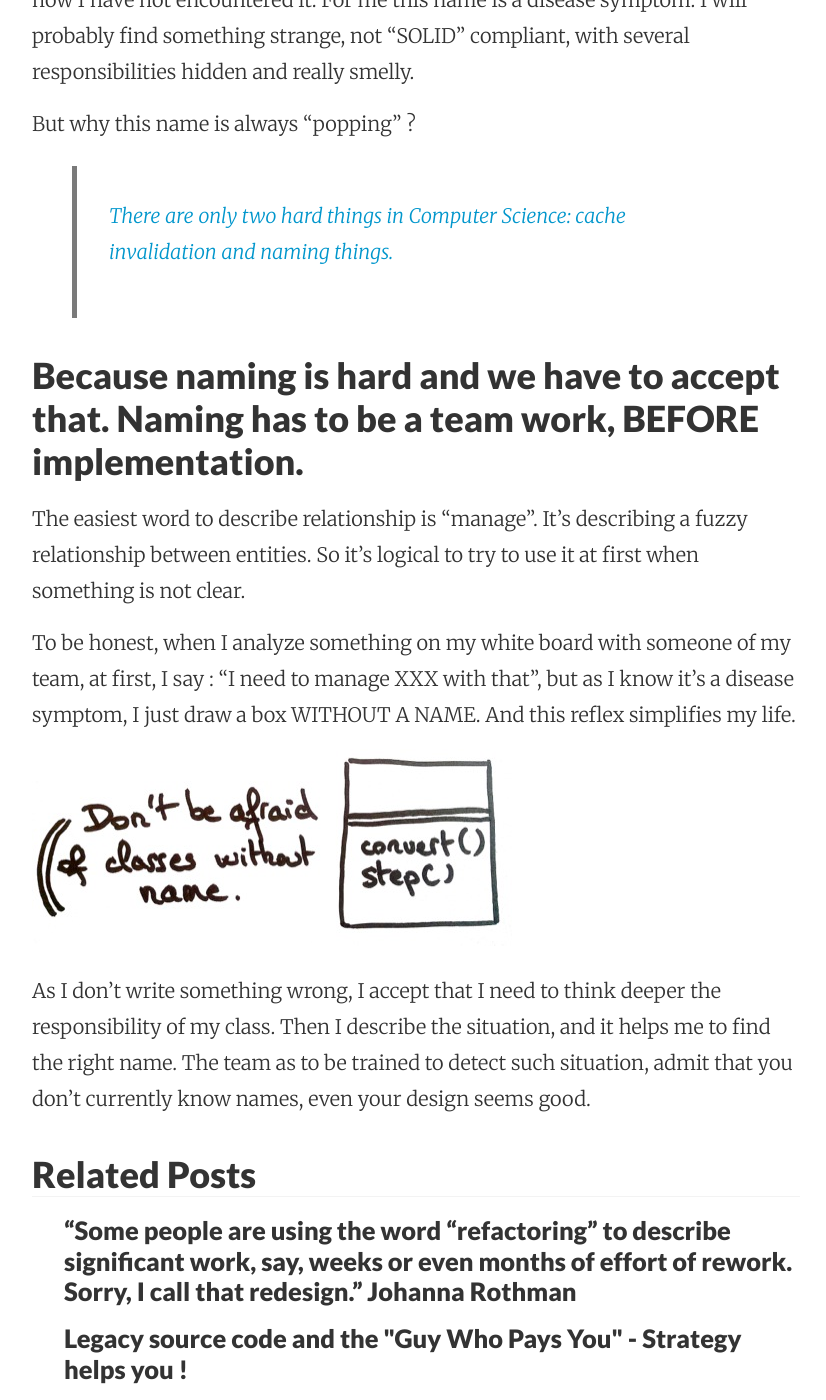
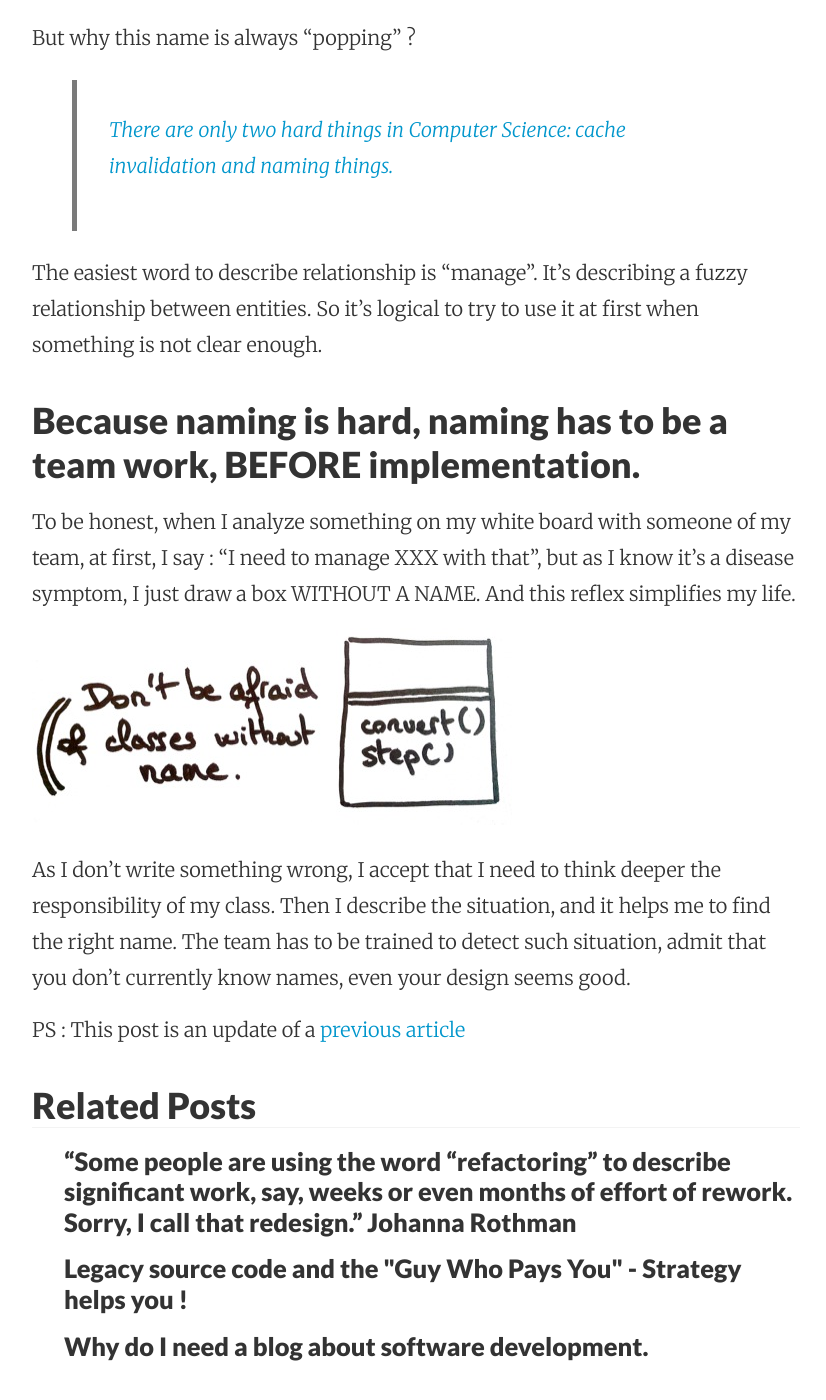
Before and after one commit to thomasleguillou/thomasleguillou.github.io, a Jekyll site: the page built from _posts/2013-08-04-All-Managers-have-to-die.md, in a window 1280 px wide and 1400 px high, scrolled down 788 px. Shown: the whole window, without its empty margins (224-1050 px from the left). Built offline with Jekyll 4.4.1, drawn with Linux system fonts in a browser that asks for light colours; nearby versions of some CDN libraries; Markdown is read by kramdown in place of the engine named in the settings; some of the changed text lies outside the part shown.

Commit message:
title renamed

```diff
--- a/_posts/2013-08-04-All-Managers-have-to-die.md
+++ b/_posts/2013-08-04-All-Managers-have-to-die.md
@@ -15,12 +15,14 @@
 
  > [There are only two hard things in Computer Science: cache invalidation and naming things.](http://martinfowler.com/bliki/TwoHardThings.html)
 
-### Because naming is hard and we have to accept that. Naming has to be a team work, BEFORE implementation.
+The easiest word to describe relationship is “manage”. It’s describing a fuzzy relationship between entities. So it’s logical to try to use it at first when something is not clear enough.
 
-The easiest word to describe relationship is “manage”. It’s describing a fuzzy relationship between entities. So it’s logical to try to use it at first when something is not clear.
+### Because naming is hard, naming has to be a team work, BEFORE implementation.
 
 To be honest, when I analyze something on my white board with someone of my team, at first, I say : “I need to manage XXX with that”, but as I know it’s a disease symptom, I just draw a box WITHOUT A NAME. And this reflex simplifies my life.
 
 ![UMLClassWithoutAName](/images/2013-08-04-ClasseWithoutName.png)
 
-As I don’t write something wrong, I accept that I need to think deeper the responsibility of my class. Then I describe the situation, and it helps me to find the right name. The team as to be trained to detect such situation, admit that you don't currently know names, even your design seems good.
+As I don’t write something wrong, I accept that I need to think deeper the responsibility of my class. Then I describe the situation, and it helps me to find the right name. The team has to be trained to detect such situation, admit that you don't currently know names, even your design seems good.
+
+PS : This post is an update of a [previous article]()
```
Also changed, not shown: other parts of _posts/2013-08-04-All-Managers-have-to-die.md (+1 -1 lines).
